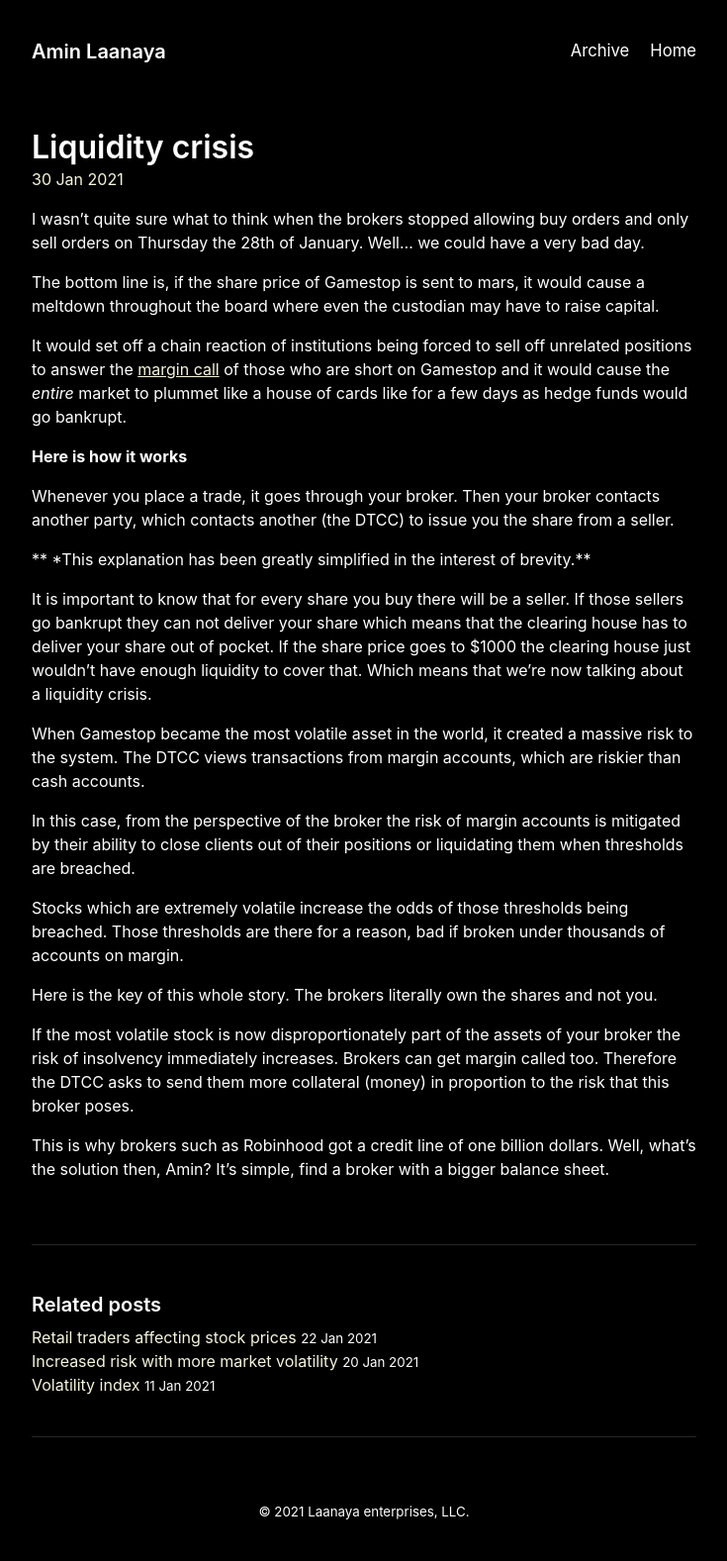
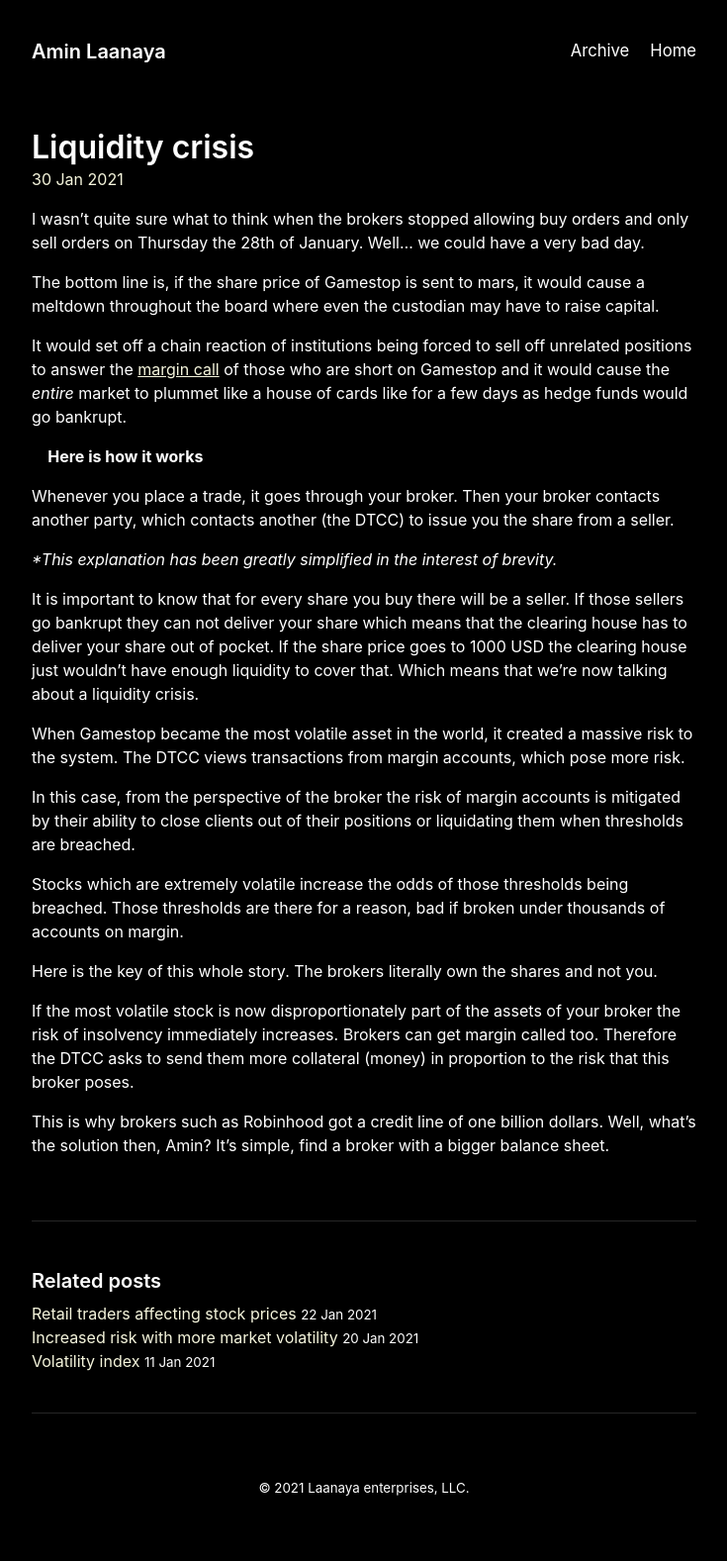
Before and after one commit to Bobcycle/Blog, a Jekyll site: the page built from _posts/2021-01-30-Gamestonk.md, in a window 1280 px wide. Shown: the whole page at 99% size, without its empty margins (272-1007 px from the left). Built offline with Jekyll 4.4.1, drawn with Linux system fonts in a browser that asks for light colours; after the commit the page ends 1553 px from its top, so only the background shows below that.

Commit message:
Update 2021-01-30-Gamestonk.md

```diff
--- a/_posts/2021-01-30-Gamestonk.md
+++ b/_posts/2021-01-30-Gamestonk.md
@@ -9,17 +9,16 @@ The bottom line is, if the share price of Gamestop is sent to mars, it would cau
 
 It would set off a chain reaction of institutions being forced to sell off unrelated positions to answer the [margin call](https://www.investopedia.com/terms/m/margincall.asp) of those who are short on Gamestop and it would cause the *entire* market to plummet like a house of cards like for a few days as hedge funds would go bankrupt.
 
-
-
+⠀
 **Here is how it works**
 
 Whenever you place a trade, it goes through your broker. Then your broker contacts another party, which contacts another (the DTCC) to issue you the share from a seller.
 
-** *This explanation has been greatly simplified in the interest of brevity.**
+**This explanation has been greatly simplified in the interest of brevity.*
 
-It is important to know that for every share you buy there will be a seller. If those sellers go bankrupt they can not deliver your share which means that the clearing house has to deliver your share out of pocket. If the share price goes to $1000 the clearing house just wouldn’t have enough liquidity to cover that. Which means that we’re now talking about a liquidity crisis.
+It is important to know that for every share you buy there will be a seller. If those sellers go bankrupt they can not deliver your share which means that the clearing house has to deliver your share out of pocket. If the share price goes to 1000 USD the clearing house just wouldn’t have enough liquidity to cover that. Which means that we’re now talking about a liquidity crisis.
 
-When Gamestop became the most volatile asset in the world, it created a massive risk to the system. The DTCC views transactions from margin accounts, which are riskier than cash accounts.
+When Gamestop became the most volatile asset in the world, it created a massive risk to the system. The DTCC views transactions from margin accounts, which pose more risk.
 
 In this case, from the perspective of the broker the risk of margin accounts is mitigated by their ability to close clients out of their positions or liquidating them when thresholds are breached.
 
```
